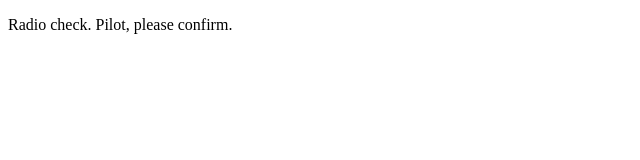
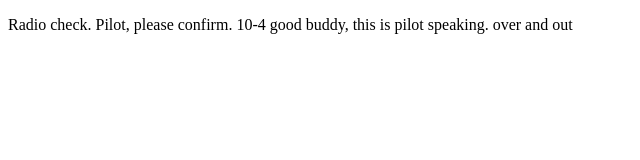
Before and after one commit to craigb28/communication-log, a plain HTML site: page index.html in a window 1280 px wide. Shown: the whole page, without its empty margins (0-640 px from the left). Drawn offline with Linux system fonts and the light colour scheme.

Commit message:
responded to radio check

```diff
--- a/index.html
+++ b/index.html
@@ -1,6 +1,9 @@
 <!DOCTYPE html>
 <html>
    <body>
-      <p>Radio check. Pilot, please confirm.</p>
+      <p>Radio check. Pilot, please confirm.
+
+         10-4 good buddy, this is pilot speaking. over and out
+      </p>
    </body>
 </html>
```
